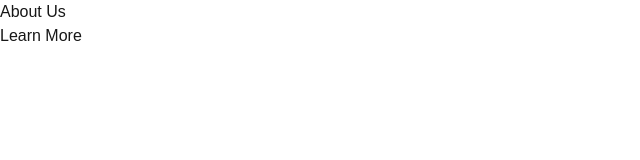
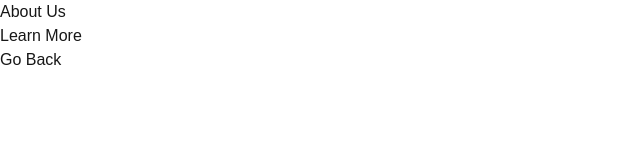
Before and after one commit to Kiyaknew/ITELECT-LoginWebsite, a Next.js app: page /about in a window 1280 px wide. Shown: the top 160 px of the page, without its empty margins (0-640 px from the left). Built offline with nearby package versions, Linux system fonts and the light colour scheme.

Commit message:
back button for About Page

```diff
--- a/src/app/about/page.js
+++ b/src/app/about/page.js
@@ -1,8 +1,18 @@
+"use client";
+
+import { useRouter } from "next/navigation";
+
 export default function AboutPage() {
+  const router = useRouter();
+
   return (
     <div>
       <h1>About Us</h1>
       <h1>Learn More</h1>
+
+      <button onClick={() => router.back()}>
+        Go Back
+      </button>
     </div>
   );
 }
```
